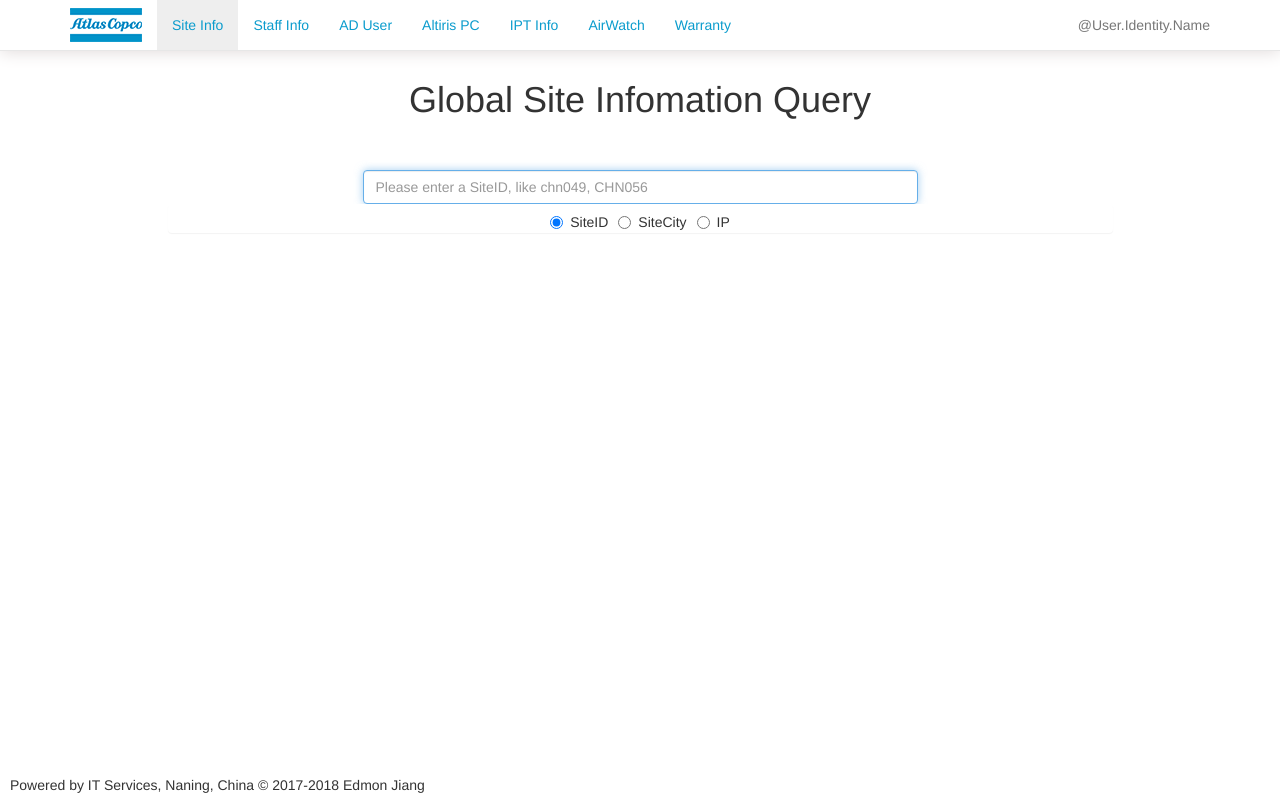
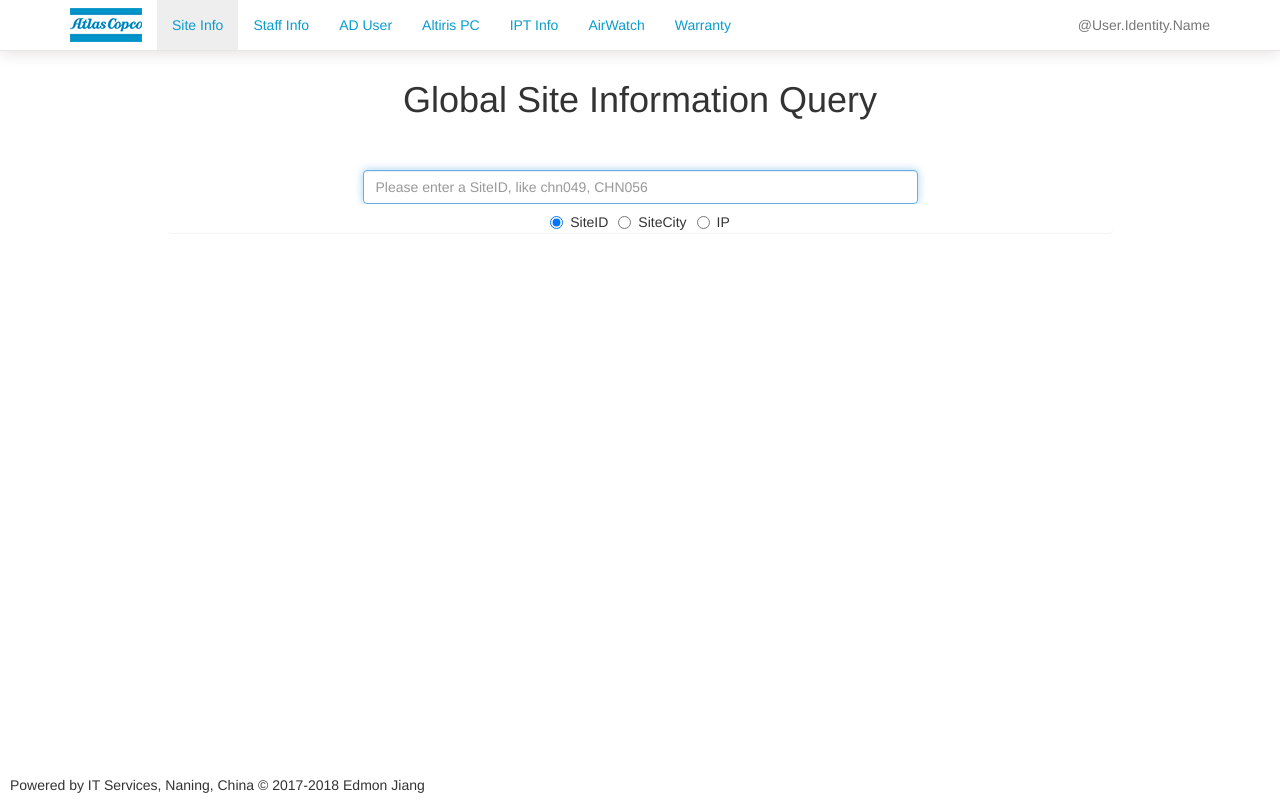
Before and after one commit to EdmonJiang/vue-itcs, a Vue app: page /site in a window 1280 px wide. Built offline with nearby package versions, Linux system fonts and the light colour scheme.

Commit message:
fix htmlelement append issue in IE, instead of appendChild

```diff
--- a/index.html
+++ b/index.html
@@ -11,7 +11,7 @@
   </head>
   <body>
     <!--[if lte IE 8]> <center style="color:#f00">
-      Error: "If you are using IE, please disable compatibility mode.<br/>Recommend using Google Chrome." </center>
+      Error: "Your browser is too old, please upgrade it to the latest version.<br/>Recommend using Google Chrome." </center>
     <![endif]-->
     <div id="app">
       <div class="spinner">
--- a/src/components/Altiris.vue
+++ b/src/components/Altiris.vue
@@ -241,7 +241,7 @@ export default {
                 var tbl_row = tbl_head.insertRow();
 
                 fields.forEach(function(v){
-                    tbl_row.appendChild(document.createElement('th')).append(v);;
+                    tbl_row.appendChild(document.createElement('th')).appendChild(document.createTextNode(v));
                 })
 
                 tbl_head.appendChild(tbl_row);
@@ -250,7 +250,7 @@ export default {
                     var tbl_row = tbl_body.insertRow();
 
                     fields.forEach(function(title){
-                        tbl_row.insertCell().append(v[title]);
+                        tbl_row.insertCell().appendChild(document.createTextNode(v[title]));
                     })
                 })
 
--- a/src/components/Home.vue
+++ b/src/components/Home.vue
@@ -1,7 +1,7 @@
 <template>
 
   <div class="wrapper container">
-    <h1>Global Site Infomation Query</h1><br><br>
+    <h1>Global Site Information Query</h1><br><br>
     <form class="form-horizontal" id="site-form" @submit.prevent="GetSiteInfo">
       <div class="row">
 
```
